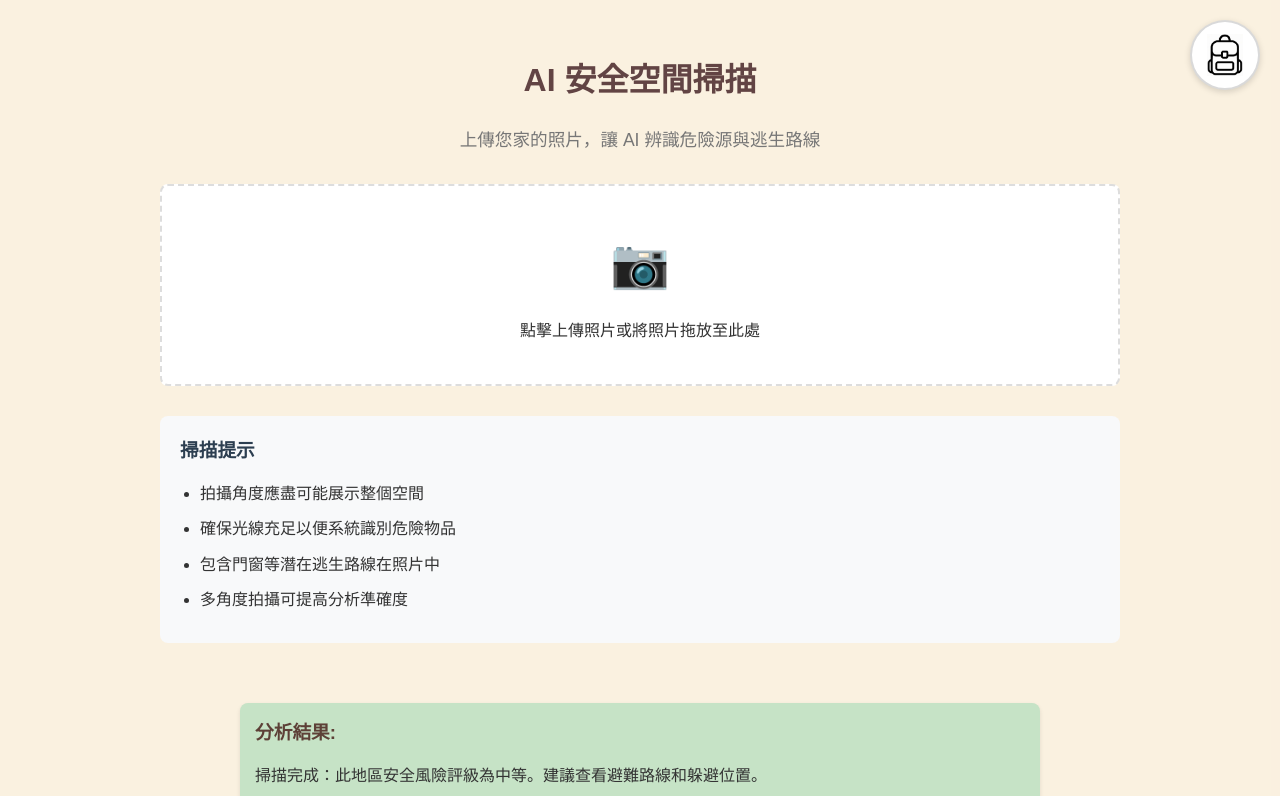
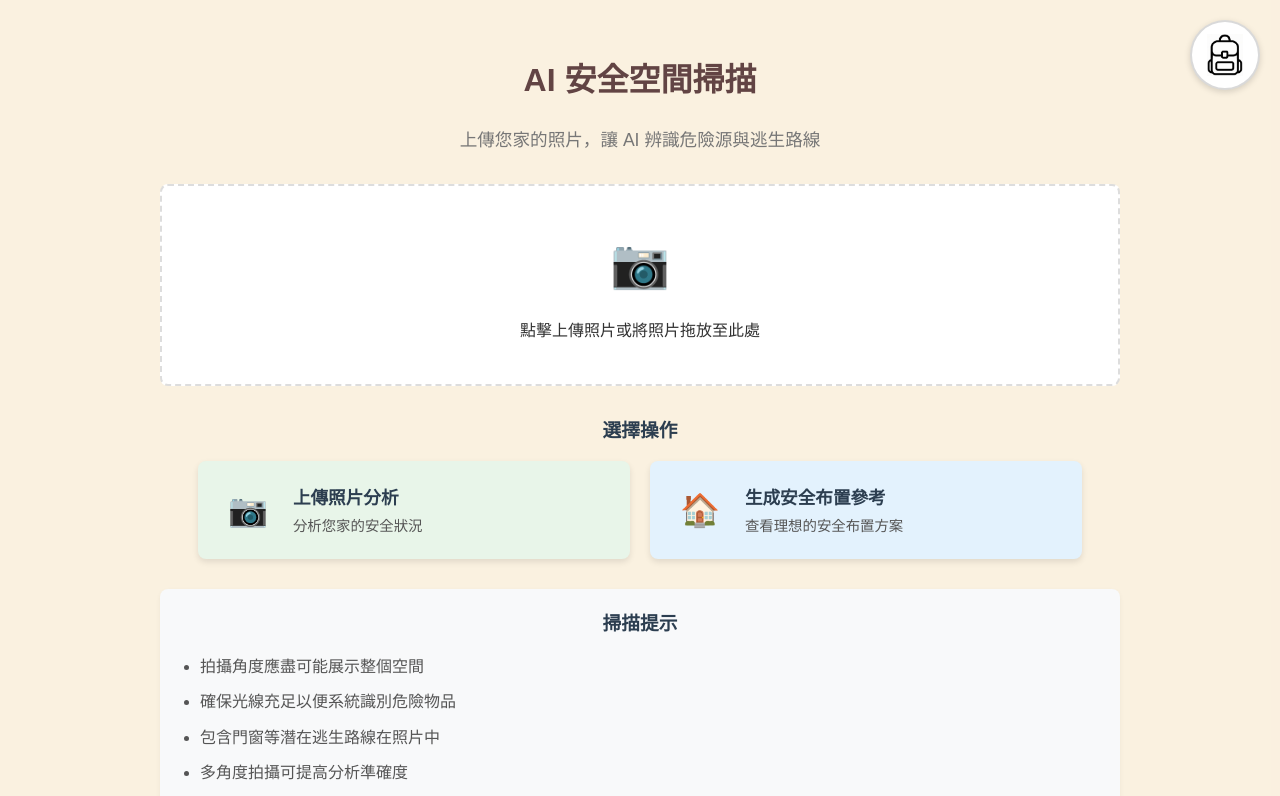
Before and after one commit to XiaoWang1212/survinest, a Vue app: page /scan in a window 1280 px wide. Shown: the top 796 px of the page. Built offline with nearby package versions, Linux system fonts and the light colour scheme.

Commit message:
add second backenpoint to show scan tool

```diff
--- a/src/components/SafetyScan.vue
+++ b/src/components/SafetyScan.vue
@@ -6,13 +6,13 @@
     </div>
 
     <div class="scan-uploader">
-        <div class="upload-container" @click="triggerFileUpload" v-if="!scanInProgress && !imagePreview">
+      <div class="upload-container" @click="triggerFileUpload" v-if="!scanInProgress && !imagePreview && !generatedImage">
         <div class="upload-icon">📷</div>
         <p>點擊上傳照片或將照片拖放至此處</p>
         <input type="file" ref="fileInput" @change="handleFileUpload" accept="image/*" style="display: none;" />
       </div>
 
-        <div class="preview-container" v-if="imagePreview && !scanInProgress">
+      <div class="preview-container" v-if="imagePreview && !scanInProgress && !generatedImage">
         <img :src="imagePreview" alt="預覽圖" class="preview-image" />
         <div class="preview-actions">
           <button @click="startScan" class="scan-button">開始分析</button>
@@ -24,7 +24,38 @@
         <div class="scanning-animation">
           <div class="scanning-line"></div>
         </div>
-          <p>正在分析環境安全性，請稍候...</p>
+        <p>{{ scanningMessage }}</p>
+      </div>
+
+      <!-- 添加生成的參考圖片顯示區域 -->
+      <div class="generated-image-container" v-if="generatedImage">
+        <h3>AI 生成的安全布置參考</h3>
+        <img :src="generatedImage" alt="AI生成的安全布置參考" class="generated-image" />
+        <p class="reference-description">此參考圖展示了理想的居家安全布置，紅色緊急背包置於門口附近便於快速拿取</p>
+        <div class="preview-actions">
+          <button @click="resetAll" class="reset-button">返回</button>
+        </div>
+      </div>
+    </div>
+
+    <div class="scan-options" v-if="!scanInProgress && !generatedImage">
+      <h3>選擇操作</h3>
+      <div class="options-container">
+        <button class="option-button upload-option" @click="triggerFileUpload">
+          <div class="option-icon">📷</div>
+          <div class="option-text">
+            <h4>上傳照片分析</h4>
+            <p>分析您家的安全狀況</p>
+          </div>
+        </button>
+
+        <button class="option-button generate-option" @click="generateSafetyReference">
+          <div class="option-icon">🏠</div>
+          <div class="option-text">
+            <h4>生成安全布置參考</h4>
+            <p>查看理想的安全布置方案</p>
+          </div>
+        </button>
       </div>
     </div>
 
@@ -50,6 +81,8 @@
     const fileInput = ref(null)
     const imagePreview = ref(null)
     const scanInProgress = ref(false)
+    const scanningMessage = ref('正在分析環境安全性，請稍候...')
+    const generatedImage = ref(null)
 
     const triggerFileUpload = () => {
       fileInput.value.click()
@@ -66,10 +99,22 @@
       }
     }
 
+    const resetUpload = () => {
+      imagePreview.value = null
+      if (fileInput.value) fileInput.value.value = ''
+    }
+
+    const resetAll = () => {
+      imagePreview.value = null
+      generatedImage.value = null
+      if (fileInput.value) fileInput.value.value = ''
+    }
+
     const startScan = async () => {
       scanInProgress.value = true
+      scanningMessage.value = '正在分析環境安全性，請稍候...'
 
-        // 模擬與 Bedrock Nova 的 API 調用
+      // 模擬與 API 的調用
       setTimeout(() => {
         scanInProgress.value = false
 
@@ -90,25 +135,101 @@
       }, 3000)
     }
 
-      const resetUpload = () => {
-        imagePreview.value = null
-        fileInput.value.value = ''
+    const generateSafetyReference = async () => {
+      scanInProgress.value = true
+      scanningMessage.value = '正在生成安全布置參考圖，請稍候...'
+
+      try {
+        // 根據環境選擇正確的 API URL
+        const isAmplify = window.location.hostname.includes("amplifyapp.com")
+        const apiUrl = isAmplify
+      ? "https://t1lwim1as7.execute-api.us-west-2.amazonaws.com/dev"
+      : "scanapi"
+
+        console.log("發送請求到:", apiUrl)
+
+        // 使用與營養計算相同的 API 端點，但傳送不同的 body
+        const response = await fetch(apiUrl, {
+          method: "POST",
+          headers: {
+            "Content-Type": "application/json",
+          },
+          body: JSON.stringify({
+            bucket: "photo-analysisbucket",
+            outputKey: "gen-img/generated_titan.png",
+            prompt: "the element include:table,television,chair,sofa.and A wide-angle view of a realistic modern living room, showing the main entrance door clearly. A red emergency backpack is placed near the door, blending naturally into the scene. The room is bright and detailed, with furniture and decorations visible."
+          }),
+        })
+
+        console.log("API 響應狀態:", response.status)
+
+        if (!response.ok) {
+          throw new Error(`服務器錯誤 (${response.status})`)
+        }
+
+        // 使用與 SupplyList 組件相同的解析方法
+        const responseText = await response.text()
+        console.log("原始響應:", responseText)
+
+        // 解析回應
+        let data
+        try {
+          data = JSON.parse(responseText)
+          console.log("解析後的數據:", data)
+
+          // 檢查是否有嵌套的 JSON 字符串在 body 屬性中
+          if (data.body && typeof data.body === "string") {
+            try {
+              data = JSON.parse(data.body)
+              console.log("從 body 中解析的數據:", data)
+            } catch (nestedJsonError) {
+              console.error("解析嵌套 JSON 錯誤:", nestedJsonError)
+              throw nestedJsonError
+            }
+          }
+
+          // 如果成功，顯示生成的圖片
+          if (data.imageUrl) {
+            generatedImage.value = data.imageUrl
+          } else {
+            // 如果沒有返回 imageUrl，使用模擬圖片
+            generatedImage.value = "https://demo-bucket.s3.amazonaws.com/safety-reference.jpg"
+          }
+
+        } catch (jsonError) {
+          console.error("JSON 解析錯誤:", jsonError)
+          // 使用備用圖片
+          generatedImage.value = "https://demo-bucket.s3.amazonaws.com/safety-reference.jpg"
+        }
+
+      } catch (error) {
+        console.error("API 調用失敗:", error)
+        // 使用備用圖片
+        generatedImage.value = "https://demo-bucket.s3.amazonaws.com/safety-reference.jpg"
+      } finally {
+        scanInProgress.value = false
+      }
     }
 
     return {
       fileInput,
       imagePreview,
       scanInProgress,
+      scanningMessage,
+      generatedImage,
       triggerFileUpload,
       handleFileUpload,
       startScan,
-        resetUpload
+      resetUpload,
+      resetAll,
+      generateSafetyReference
     }
   }
 }
 </script>
 
 <style scoped>
+/* 保留原有樣式 */
 .scan-header h1 {
   text-align: center;
   margin-bottom: 20px;
@@ -166,12 +287,14 @@
   max-height: 400px;
   border-radius: 8px;
   margin-bottom: 15px;
+  box-shadow: 0 3px 10px rgba(0,0,0,0.15);
 }
 
 .preview-actions {
   display: flex;
   justify-content: center;
   gap: 15px;
+  margin-top: 15px;
 }
 
 .scan-button {
@@ -181,6 +304,12 @@
   padding: 10px 20px;
   border-radius: 4px;
   cursor: pointer;
+  font-weight: 500;
+  transition: background-color 0.3s;
+}
+
+.scan-button:hover {
+  background-color: #27ae60;
 }
 
 .reset-button {
@@ -190,6 +319,12 @@
   padding: 10px 20px;
   border-radius: 4px;
   cursor: pointer;
+  font-weight: 500;
+  transition: background-color 0.3s;
+}
+
+.reset-button:hover {
+  background-color: #6c7a7d;
 }
 
 .scanning-container {
@@ -204,6 +339,7 @@
   position: relative;
   margin-bottom: 20px;
   overflow: hidden;
+  border-radius: 8px;
 }
 
 .scanning-line {
@@ -225,6 +361,13 @@
   background-color: #f8f9fa;
   padding: 20px;
   border-radius: 8px;
+  box-shadow: 0 2px 5px rgba(0,0,0,0.05);
+}
+
+.scan-tips h3 {
+  margin-bottom: 15px;
+  color: #2c3e50;
+  text-align: center;
 }
 
 .scan-tips ul {
@@ -233,5 +376,107 @@
 
 .scan-tips li {
   margin-bottom: 10px;
+  color: #555;
+}
+
+/* 添加新樣式 */
+.scan-options {
+  margin-bottom: 30px;
+}
+
+.scan-options h3 {
+  text-align: center;
+  margin-bottom: 15px;
+  color: #2c3e50;
+}
+
+.options-container {
+  display: flex;
+  gap: 20px;
+  justify-content: center;
+  flex-wrap: wrap;
+}
+
+.option-button {
+  flex: 1;
+  min-width: 250px;
+  max-width: 45%;
+  display: flex;
+  align-items: center;
+  gap: 15px;
+  padding: 20px;
+  border: none;
+  border-radius: 8px;
+  cursor: pointer;
+  text-align: left;
+  box-shadow: 0 3px 6px rgba(0,0,0,0.1);
+  transition: transform 0.2s, box-shadow 0.2s;
+}
+
+.option-button:hover {
+  transform: translateY(-3px);
+  box-shadow: 0 5px 10px rgba(0,0,0,0.15);
+}
+
+.upload-option {
+  background-color: #e8f5e9;
+  color: #2c3e50;
+}
+
+.generate-option {
+  background-color: #e3f2fd;
+  color: #2c3e50;
+}
+
+.option-icon {
+  font-size: 32px;
+  padding: 10px;
+}
+
+.option-text h4 {
+  margin: 0 0 5px 0;
+  font-size: 1.1rem;
+}
+
+.option-text p {
+  margin: 0;
+  font-size: 0.9rem;
+  color: #555;
+}
+
+.generated-image-container {
+  text-align: center;
+  padding: 20px;
+  border-radius: 8px;
+  background-color: #fff;
+  box-shadow: 0 3px 10px rgba(0,0,0,0.1);
+}
+
+.generated-image-container h3 {
+  margin-bottom: 15px;
+  color: #2c3e50;
+}
+
+.generated-image {
+  max-width: 100%;
+  max-height: 500px;
+  border-radius: 8px;
+  box-shadow: 0 3px 10px rgba(0,0,0,0.15);
+}
+
+.reference-description {
+  margin-top: 15px;
+  padding: 10px;
+  background-color: #f8f9fa;
+  border-radius: 6px;
+  color: #555;
+  font-size: 0.95rem;
+}
+
+/* 響應式設計 */
+@media (max-width: 768px) {
+  .option-button {
+    max-width: 100%;
+  }
 }
 </style>
--- a/src/components/SupplyList.vue
+++ b/src/components/SupplyList.vue
@@ -423,7 +423,7 @@
             weight: parseFloat(userInfo.value.weight),
             height: parseFloat(userInfo.value.height),
             age: parseFloat(userInfo.value.age),
-            activityLevel: 1.3,
+            activityLevel: 1.2,
           });
 
           const response = await fetch(apiUrl, {
--- a/vue.config.js
+++ b/vue.config.js
@@ -9,7 +9,14 @@ module.exports = defineConfig({
         pathRewrite: {
           '^/api': ''  // 將 '/api/compute' 重寫為 '/compute'
         }
-      }
+      },
+      '/scanapi': {
+        target: "https://t1lwim1as7.execute-api.us-west-2.amazonaws.com/dev",
+        changeOrigin: true,
+        pathRewrite: {
+          '^/scanapi': ''
+        }
+      },
     }
   }
 });
```
Lines whose indentation alone changed are shown as unchanged.
